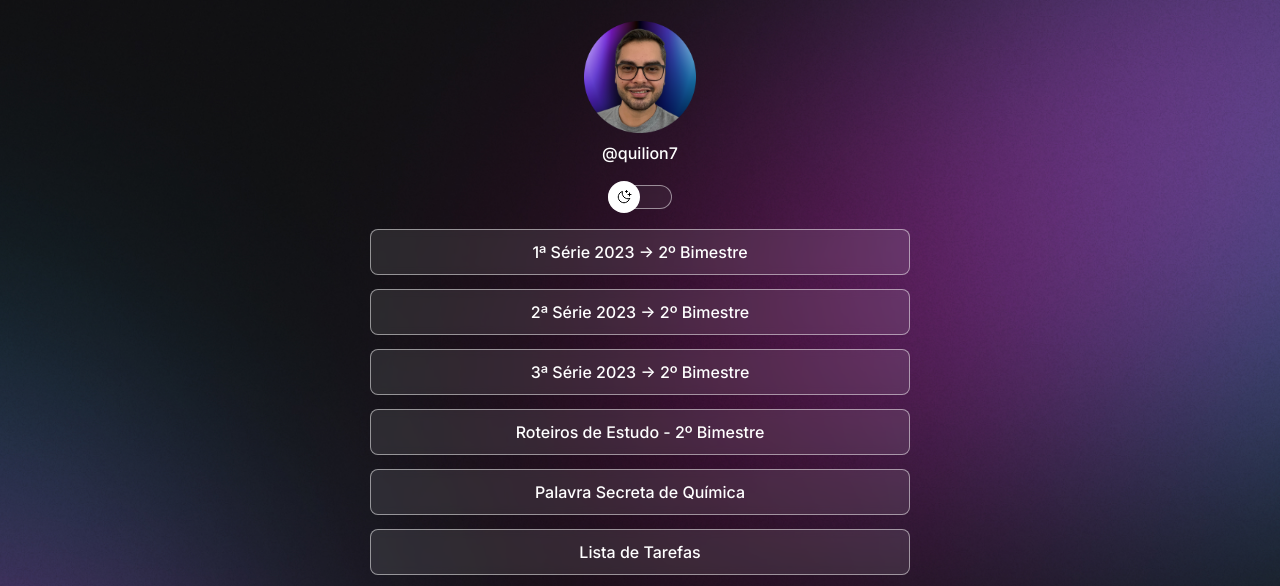
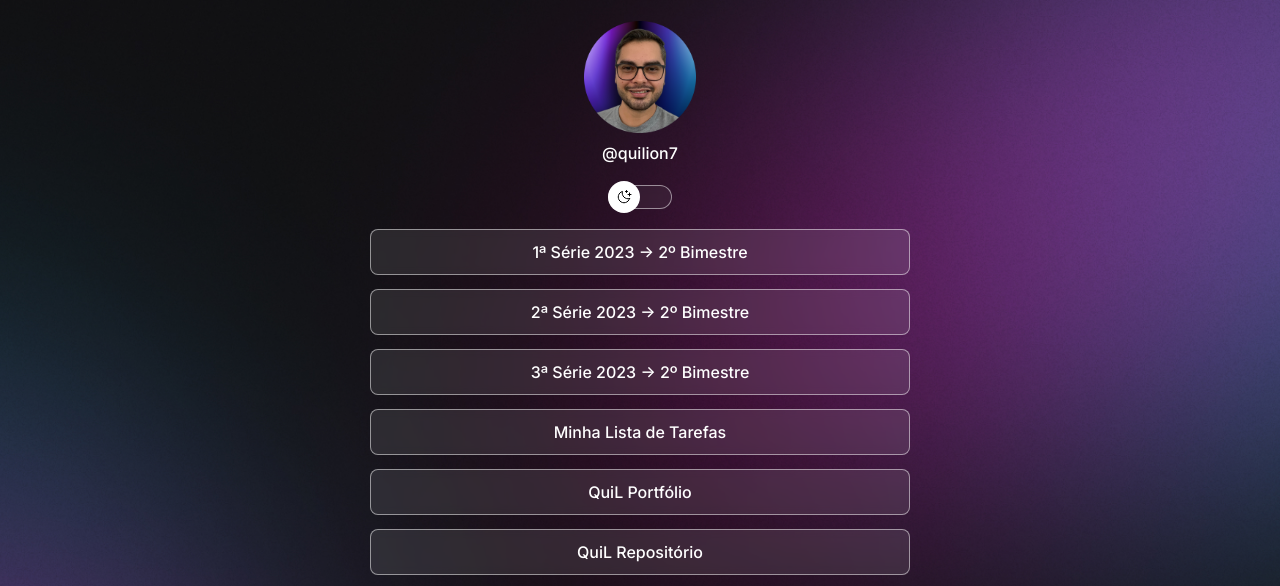
Before and after one commit to QuiLion7/quilinks, a plain HTML site: page index.html in a window 1280 px wide. Shown: the top 586 px of the page. Drawn offline with nearby package versions, Linux system fonts and the light colour scheme.

Commit message:
3º Bi 2023

```diff
--- a/css/style.css
+++ b/css/style.css
@@ -26,7 +26,7 @@
 
 body {
   background: var(--bg-url) no-repeat top center/cover;
-  height: 100%;
+  height: 99.5vh;
   transition: all 0.4s;
 }
 
--- a/index.html
+++ b/index.html
@@ -28,13 +28,13 @@
       </div>
 
       <ul class="list-group">
-        <li class="list-group-item"><a href="https://drive.google.com/drive/folders/1aujZUvir4F_6l-WbQmuLPkzyBvjmVqgw?usp=sharing" target="_blank">1ª Série 2023 -> 2º Bimestre</a></li>
-        <li class="list-group-item"><a href="https://drive.google.com/drive/folders/1EJPcriasizqW2PLMtt1RxuSQY-7XRfkc?usp=sharing" target="_blank">2ª Série 2023 -> 2º Bimestre</a></li>
-        <li class="list-group-item"><a href="https://drive.google.com/drive/folders/1myluDpJJGCrLsmdEeMy6XdgmGRas9o3w?usp=sharing" target="_blank">3ª Série 2023 -> 2º Bimestre</a></li>
-        <li class="list-group-item"><a href="#" data-bs-toggle="modal" data-bs-target="#staticBackdrop">Roteiros de Estudo - 2º Bimestre</a></li>
-        <li class="list-group-item"><a href="https://secretwordofchemistry.vercel.app/" target="_blank">Palavra Secreta de Química</a></li>
-        <li class="list-group-item"><a href="https://quilion7.github.io/simpletodolist/" target="_blank">Lista de Tarefas</a></li>
-        <li class="list-group-item"><a href="https://github.com/QuiLion7" target="_blank">Ver meu repositório</a></li>
+        <li class="list-group-item"><a href="https://drive.google.com/drive/folders/1LzQ-ZnRG8QyLrM-7V29EAeEjPtdAI5ZO?usp=sharing" target="_blank">1ª Série 2023 -> 2º Bimestre</a></li>
+        <li class="list-group-item"><a href="https://drive.google.com/drive/folders/1d1lVG8Wj_FtTMnju3UWdrGU8aULn1tVb?usp=sharing" target="_blank">2ª Série 2023 -> 2º Bimestre</a></li>
+        <li class="list-group-item"><a href="https://drive.google.com/drive/folders/1Hm6mqxqnrIqjKupCgowfRQwcj1O6iNR0?usp=sharing" target="_blank">3ª Série 2023 -> 2º Bimestre</a></li>
+        <!-- <li class="list-group-item"><a href="#" data-bs-toggle="modal" data-bs-target="#staticBackdrop">Roteiros de Estudo - 2º Bimestre</a></li> -->
+        <li class="list-group-item"><a href="https://quilion7.github.io/simpletodolist/" target="_blank">Minha Lista de Tarefas</a></li>
+        <li class="list-group-item"><a href="https://quilportfolio.vercel.app/" target="_blank">QuiL Portfólio</a></li>
+        <li class="list-group-item"><a href="https://github.com/QuiLion7" target="_blank">QuiL Repositório</a></li>
       </ul>
 
       <div class="social-links">
```
